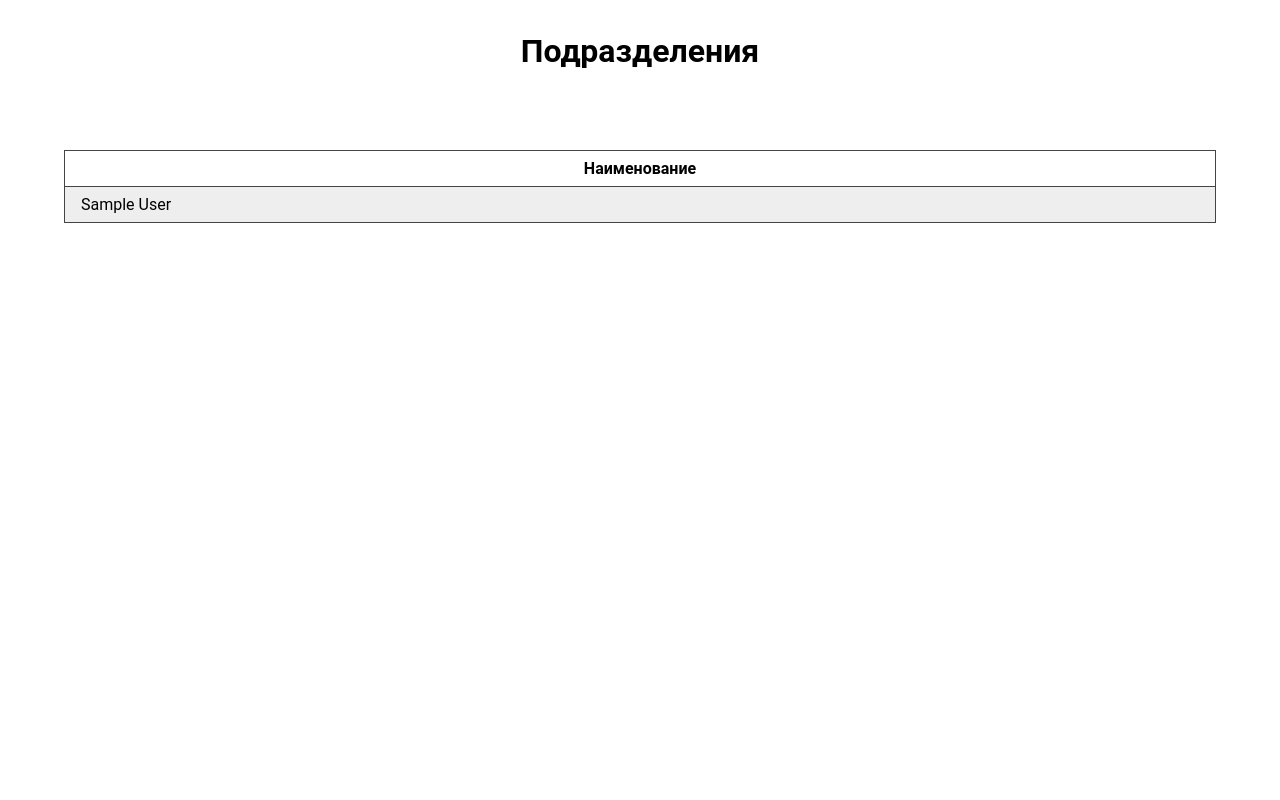
After one commit to alexmitroff/kos_imitator, a Django app: page /groups in a window 1280 px wide. The commit adds this page. Run offline with Django 3.2, Linux system fonts and the light colour scheme; tables that the repository leaves empty hold one stand-in row (values such as "Sample post").

Commit message:
Add pages

```diff
--- a/kos_imitator/settings/base.py
+++ b/kos_imitator/settings/base.py
@@ -90,3 +90,8 @@ STATICFILES_DIRS = (STAT_DIR,)
 
 MEDIA_URL = '/media/'
 MEDIA_ROOT = "/var/www/django/kos/media"
+
+REST_FRAMEWORK = {
+    'DEFAULT_AUTHENTICATION_CLASSES': [],
+    'DEFAULT_PERMISSION_CLASSES': [],
+}
--- a/kos_imitator/urls.py
+++ b/kos_imitator/urls.py
@@ -1,12 +1,14 @@
 from django.contrib import admin
-from django.urls import path
+from django.urls import path, include
 from users.api.views import Export
 from exercises.api.views import Import
-from exercises.views import ImportData, ImportRequest
+from exercises.views import ImportData, ImportRequest, Index
 
 urlpatterns = [
+    path('', Index.as_view(), name='index'),
     path('import/', ImportData.as_view(), name='import-test'),
-    path('', ImportRequest.as_view(), name='import-request'),
+    path('request/', ImportRequest.as_view(), name='import-request'),
+    path('', include('users.urls')),
 
     path('moodle/local/ittrainer/export.php', Export.as_view(), name='export'),
     path('moodle/local/ittrainer/import.php', Import.as_view(), name='import'),
--- a/templates/base.html
+++ b/templates/base.html
@@ -21,11 +21,13 @@
             flex-grow: 1;
             display:flex;
             justify-content: center;
-            align-items: center;
+            align-items: flex-start;
         }
 
         h1{
             text-align: center;
+            padding-top: 2rem;
+            margin-bottom: 5rem;
         }
 
         form > p{
@@ -33,10 +35,42 @@
             margin-bottom: 1rem;
         }
 
+        table{
+            width:100%;
+            max-width: 90vw;
+            border-collapse: collapse;
+        }
+
+        th,
+        td{
+            padding: .5rem 1rem;
+            border: 1px solid #444;
+        }
+
+        tr:nth-child(even){
+            background-color: #eee;
+        }
+
+        ul{
+            list-style-type: none;
+        }
+
+        li{
+            padding: 0 1rem;
+            margin-bottom: 1rem;
+        }
+
+        ul p{
+            padding-top: .5rem;
+            margin-bottom: 1rem;
+        }
+
     </style>
 </head>
 <body>
-<header><h1>{{ page_title }}</h1></header>
+    <header>
+        <h1>{{ page_title }}</h1>
+    </header>
     <main>
         {% block main %}{% endblock %}
     </main>
--- /dev/null
+++ b/templates/group-table.html
@@ -0,0 +1,17 @@
+{% extends 'base.html' %}
+
+{% block main %}
+<table>
+    <tr>
+        <th>Наименование</th>
+    </tr>
+    {% for group in studygroups %}
+    <tr>
+        <td>{{ group.name }}</td>
+    </tr>
+    {% endfor %}
+</table>
+{% endblock %}
+
+{% block scripts %}
+{% endblock %}
--- a/users/api/views.py
+++ b/users/api/views.py
@@ -12,7 +12,7 @@ class Export(APIView):
         students = User.objects.filter(is_staff=False, is_superuser=False, is_active=True)
         students = students.select_related('studyprofile')
         students_ids = students.values_list('id', flat=True)
-        groups = StudyGroup.objects.filter(group__user__in=students_ids)
+        groups = StudyGroup.objects.filter(group__user__in=students_ids).distinct('id')
         data = {
           "students": SerializerUser(students, many=True).data,
           "groups": SerializerStudyGroup(groups, many=True).data
--- /dev/null
+++ b/users/urls.py
@@ -0,0 +1,8 @@
+from django.urls import path
+from users.views import UsersView, StudyGroupView
+app_name = 'users'
+
+urlpatterns = [
+    path('students', UsersView.as_view(), name='list'),
+    path('groups', StudyGroupView.as_view(), name='groups'),
+]
--- /dev/null
+++ b/users/views.py
@@ -0,0 +1,23 @@
+from django.shortcuts import render
+from django.views import View
+
+from users.models import StudyGroup
+from django.contrib.auth.models import User
+
+class UsersView(View):
+
+    def get(self, request):
+        context = {
+            'page_title': 'Личный состав',
+            'users': User.objects.exclude(is_staff=True, is_superuser=True).select_related('studyprofile')
+        }
+        return render(request, 'user-table.html', context)
+
+class StudyGroupView(View):
+
+    def get(self, request):
+        context = {
+            'page_title': 'Подразделения',
+            'studygroups': StudyGroup.objects.all()
+        }
+        return render(request, 'group-table.html', context)
```
Also changed, not shown: exercises/api/views.py (+5 -6 lines), exercises/views.py (+6 -1 lines), templates/index.html (added, +14 -0 lines), templates/user-table.html (added, +21 -0 lines).
